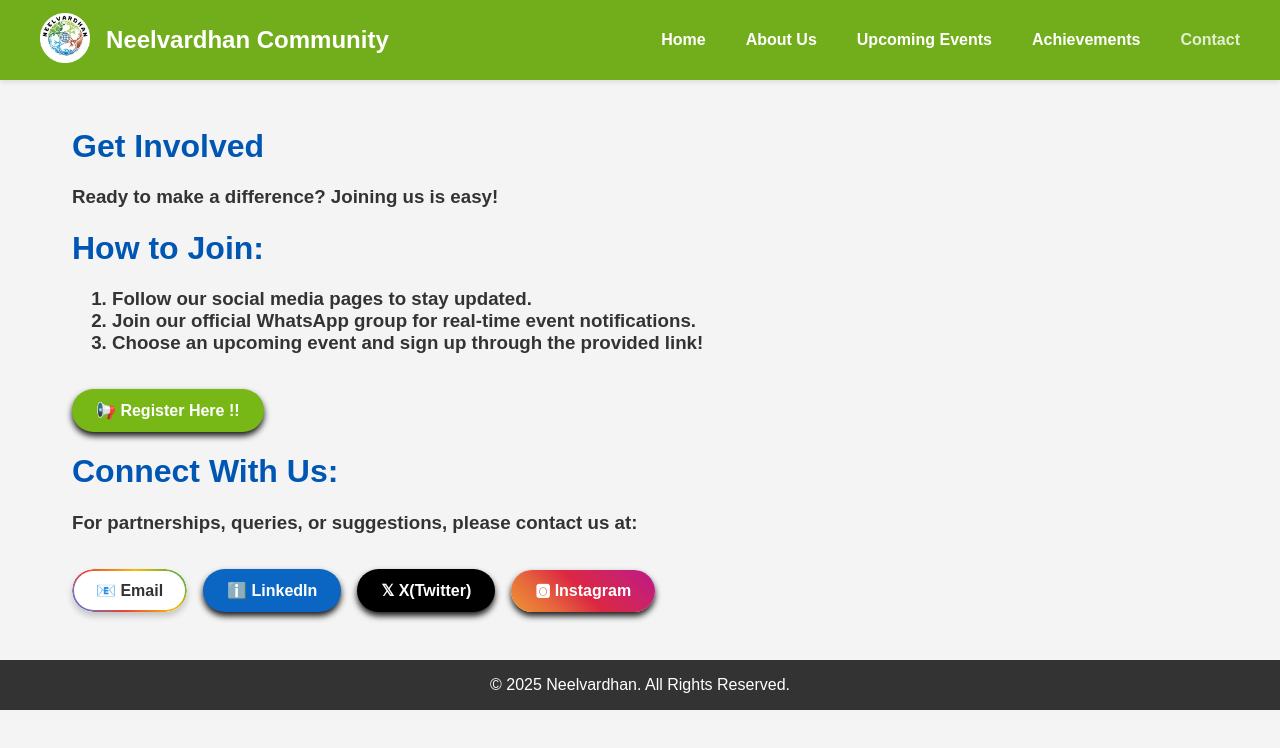
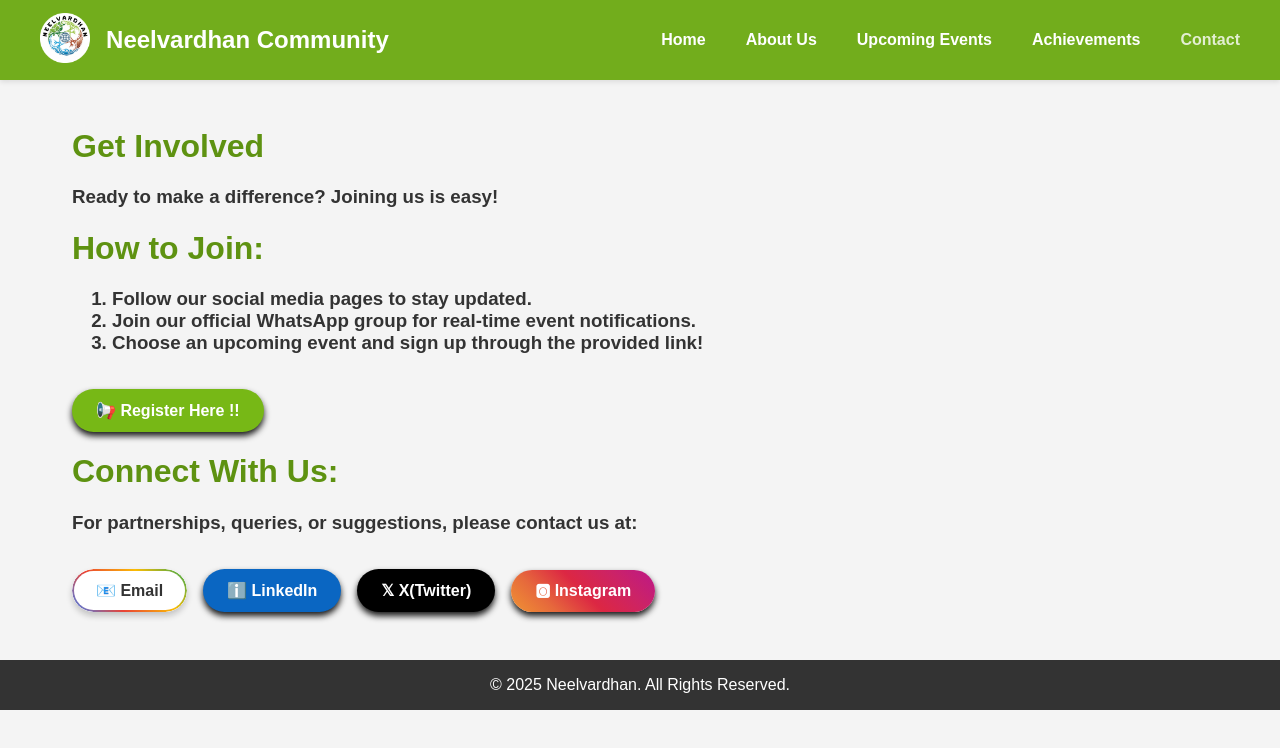
Before and after one commit to OG-DHRUV-1002/dns-website, a React (Create React App) app: page /contact in a window 1280 px wide. Shown: the top 748 px of the page. Built offline with nearby package versions, Linux system fonts and the light colour scheme.

Commit message:
Update Contact.js

```diff
--- a/src/pages/Contact.js
+++ b/src/pages/Contact.js
@@ -9,10 +9,10 @@ import InstagramButton from '../components/InstagramButton'; // <-- Import Insta
 const Contact = () => {
   return (
     <div className="page-container">
-      <h1>Get Involved</h1>
+      <h1 style={{color: '#5E9211' }}>Get Involved</h1>
       <h3><p>Ready to make a difference? Joining us is easy!</p></h3>
 
-      <h1>How to Join:</h1>
+      <h1 style={{color: '#5E9211' }}>How to Join:</h1>
       <ol>
         <h3><li>Follow our social media pages to stay updated.</li>
         <li>Join our official WhatsApp group for real-time event notifications.</li>
@@ -22,7 +22,7 @@ const Contact = () => {
 
 
 
-      <h1>Connect With Us:</h1>
+      <h1 style={{color: '#5E9211' }}>Connect With Us:</h1>
       <h3><p>For partnerships, queries, or suggestions, please contact us at:</p></h3>
 	<div>
         <EmailButton />
```
